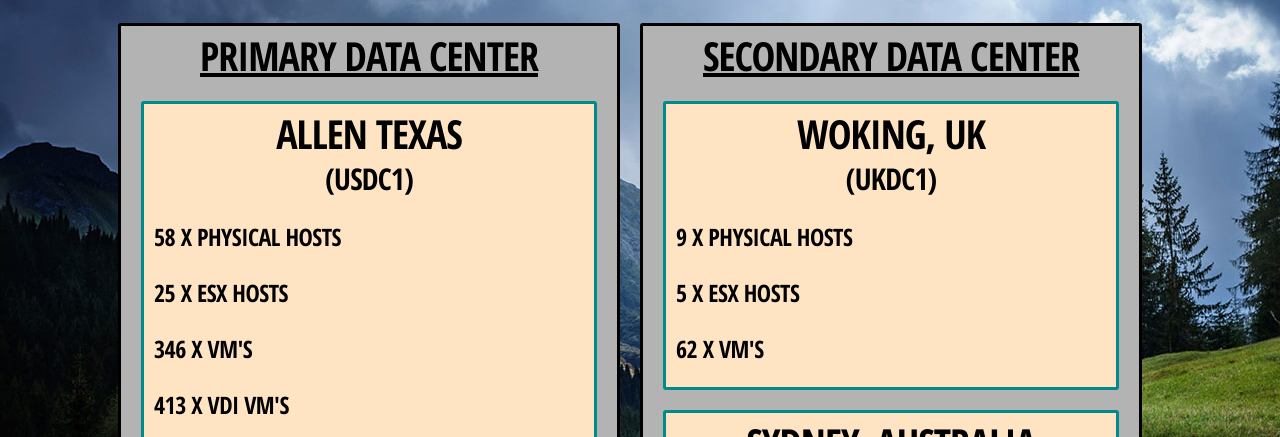
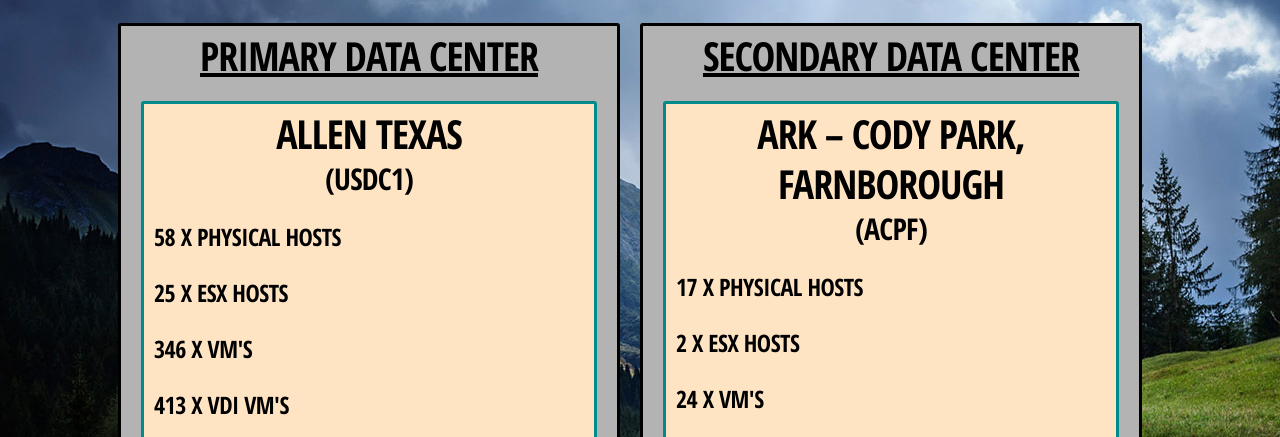
Before and after one commit to bramblespoc/mvcnodejs, a website: page index.html in a window 1280 px wide. Shown: the part 361-798 px from the top of the page. Drawn offline with Linux system fonts and the light colour scheme.

Commit message:
Update index.html

```diff
--- a/index.html
+++ b/index.html
@@ -192,6 +192,17 @@
           <h3><a href="#">Secondary Data center</a></h3>
         </div>
 
+<div class="row">
+          <div class="live-event column" id="datacenter">
+            <div style="text-align: center;">
+              <h3>Ark – Cody Park, Farnborough</h3>
+              <h4>(ACPF)</h4>
+            </div>
+            <h5>17 x Physical Hosts</p>
+              <h5>2 x ESX Hosts</h5>
+              <h5>24 x VM's</h5>
+          </div>
+        </div>
 
 
 
```
